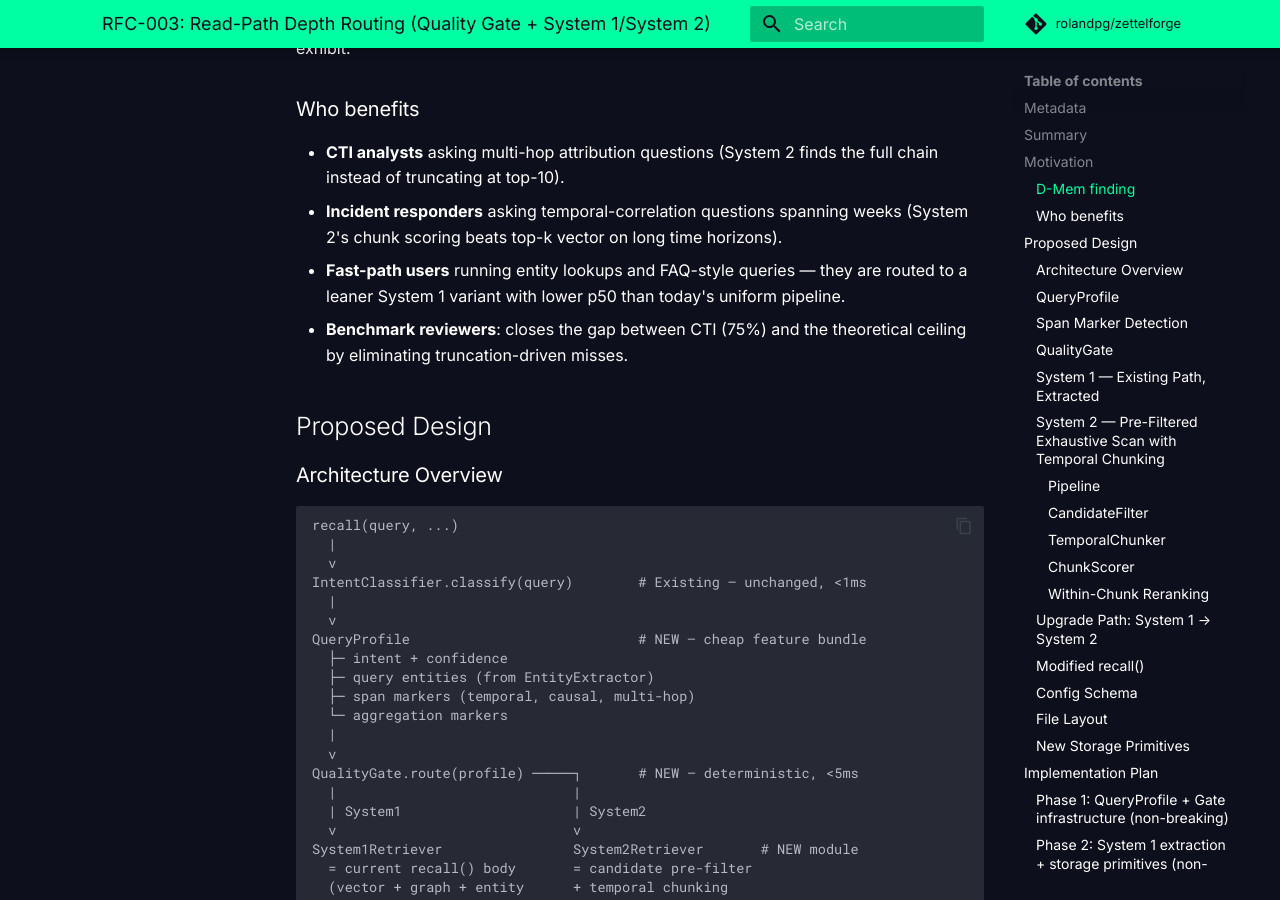
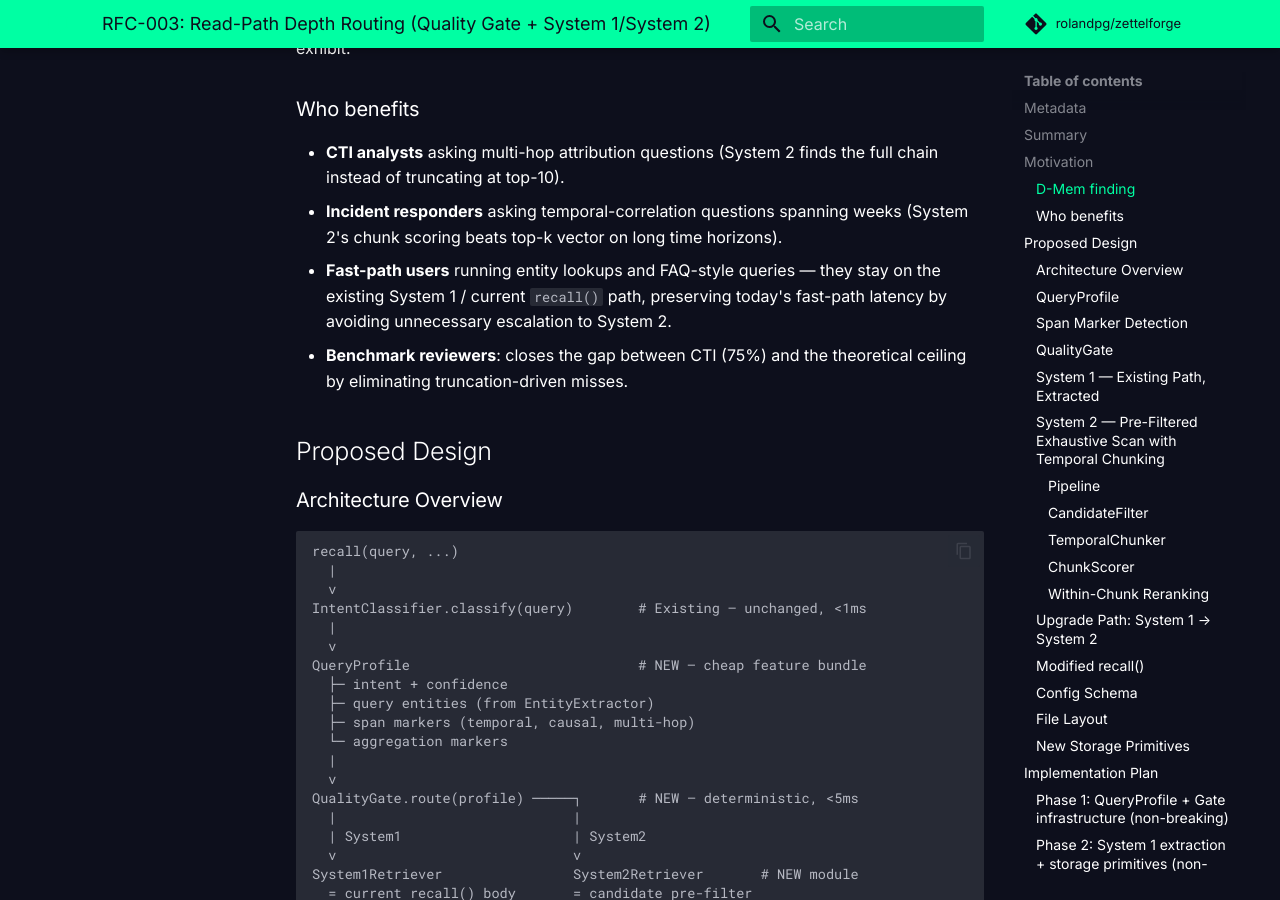
Before and after one commit to rolandpg/zettelforge, an MkDocs documentation site: the page built from docs/rfcs/RFC-003-read-path-depth-routing.md, in a window 1280 px wide and 900 px high, scrolled down 1966 px. Built offline with MkDocs 1.6.1 and Material for MkDocs 9.7.7, drawn with Linux system fonts in a browser that asks for light colours; comment, search, counter and statistics services are not loaded.

Commit message:
Update docs/rfcs/RFC-003-read-path-depth-routing.md
Co-authored-by: Copilot <175728472+Copilot@users.noreply.github.com>
Signed-off-by: Patrick Roland <48327651+rolandpg@users.noreply.github.com>

```diff
--- a/docs/rfcs/RFC-003-read-path-depth-routing.md
+++ b/docs/rfcs/RFC-003-read-path-depth-routing.md
@@ -41,7 +41,7 @@ D-Mem observed that a Quality Gate routing queries to fast-vector (System 1) vs.
 
 - **CTI analysts** asking multi-hop attribution questions (System 2 finds the full chain instead of truncating at top-10).
 - **Incident responders** asking temporal-correlation questions spanning weeks (System 2's chunk scoring beats top-k vector on long time horizons).
-- **Fast-path users** running entity lookups and FAQ-style queries — they are routed to a leaner System 1 variant with lower p50 than today's uniform pipeline.
+- **Fast-path users** running entity lookups and FAQ-style queries — they stay on the existing System 1 / current `recall()` path, preserving today's fast-path latency by avoiding unnecessary escalation to System 2.
 - **Benchmark reviewers**: closes the gap between CTI (75%) and the theoretical ceiling by eliminating truncation-driven misses.
 
 ## Proposed Design
```
